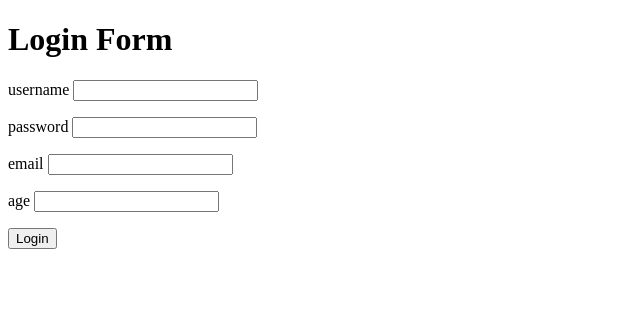
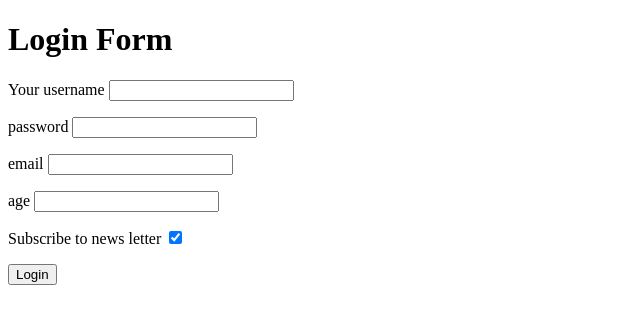
Before and after one commit to cuongvu3009/Flask-WTF, a Flask app: page / in a window 1280 px wide. Shown: the top 324 px of the page, without its empty margins (0-640 px from the left). Run offline with Flask 3, Linux system fonts and the light colour scheme.

Commit message:
add defaut

```diff
--- a/app.py
+++ b/app.py
@@ -1,13 +1,14 @@
 from flask import Flask, render_template
 from flask_wtf import FlaskForm
-from wtforms import StringField, PasswordField, IntegerField, EmailField
+from wtforms import StringField, PasswordField, IntegerField, EmailField, BooleanField
 from wtforms.validators import InputRequired, Length
 
 class LoginForm(FlaskForm):
-   username = StringField('username', validators=[InputRequired(), Length(min=2, max=20)])
+   username = StringField('Your username', validators=[InputRequired(), Length(min=2, max=20)])
    password = PasswordField('password', validators=[InputRequired(), Length(min=6, max=20)])
    age = IntegerField('age', validators=[InputRequired()])
    email = EmailField('email', validators=[InputRequired()])
+   subscribe = BooleanField('Subscribe to news letter', default=True)
 
 def create_app():
     app = Flask(__name__)
@@ -18,7 +19,7 @@ def create_app():
       form = LoginForm()
 
       if form.validate_on_submit():
-         return f'<h1>Username: {form.username.data} | Password: {form.password.data} | Age: {form.age.data} | Email: {form.email.data}</h1>'
+         return f'<h1>Username: {form.username.data} | Password: {form.password.data} | Age: {form.age.data} | Email: {form.email.data} | Subscribe: {form.subscribe.data}</h1>'
 
       return render_template('index.html', form=form)
 
--- a/templates/index.html
+++ b/templates/index.html
@@ -36,6 +36,13 @@
         <li>{{error}}</li>
         {% endfor %}
       </ul>
+
+      {{ form.subscribe.label }} {{ form.subscribe }}
+      <ul>
+        {% for error in form.subscribe.errors %}
+        <li>{{error}}</li>
+        {% endfor %}
+      </ul>
       <button type="submit">Login</button>
     </form>
   </body>
```
